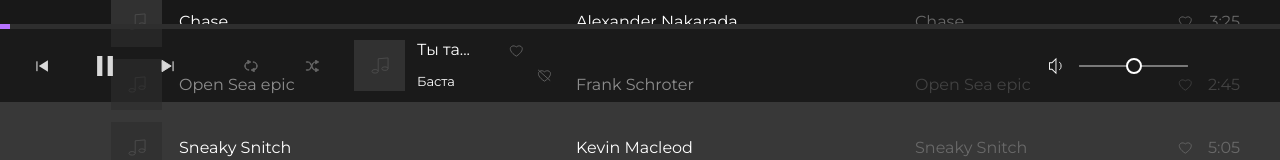
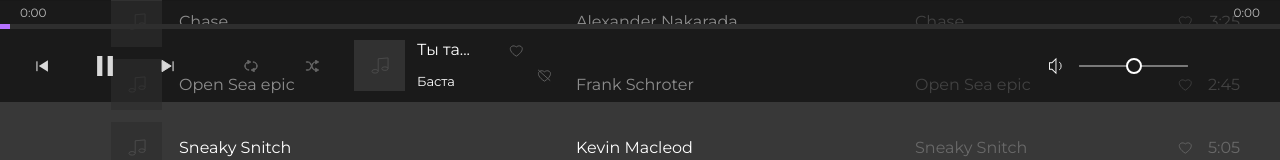
Before and after one commit to natalielogi/skypro-music, a Next.js app: page / in a window 1280 px wide. Both pictures are taken after a click on the element 675 px from the left and 399 px from the top of the page. Shown: the top 160 px of the page. Built offline with nearby package versions, Linux system fonts and the light colour scheme.

Commit message:
отображается общее время

```diff
--- a/src/components/bar/bar.module.css
+++ b/src/components/bar/bar.module.css
@@ -390,3 +390,12 @@
   background-color: var(--progress-color);
   height: var(--progress-height);
 }
+
+.timeWrapper {
+  display: flex;
+  justify-content: space-between;
+  margin: 4px 20px;
+  font-size: 12px;
+  color: rgba(255, 255, 255, 0.7);
+  transition: color 0.3s ease;
+}
--- a/src/components/bar/bar.tsx
+++ b/src/components/bar/bar.tsx
@@ -7,6 +7,7 @@ import { useEffect, useRef, useState } from 'react';
 import { useAppDispatch, useAppSelector } from '@/store/store';
 import { setCurrentTrack, setIsPlaying } from '@/store/features/trackSlice';
 import ProgressBar from './progressBar';
+import { formatDuration } from '@/utils/format';
 
 export default function Bar() {
   const audioRef = useRef<HTMLAudioElement | null>(null);
@@ -112,11 +113,17 @@ export default function Bar() {
       )}
       <div className={styles.bar}>
         <div className={styles.bar__content}>
+          {currentTrack && (
+            <div className={styles.timeWrapper}>
+              <span>{formatDuration(Math.floor(currentTime))}</span>
+              <span>{formatDuration(Math.floor(duration))}</span>
+            </div>
+          )}
           <ProgressBar
             max={duration}
             value={currentTime}
-            step={1} // или другое значение, если нужно
-            readOnly={false} // или true, если полоса не должна быть интерактивной
+            step={1}
+            readOnly={false}
             onChange={(e) => {
               const time = Number(e.target.value);
               if (audioRef.current) {
```
